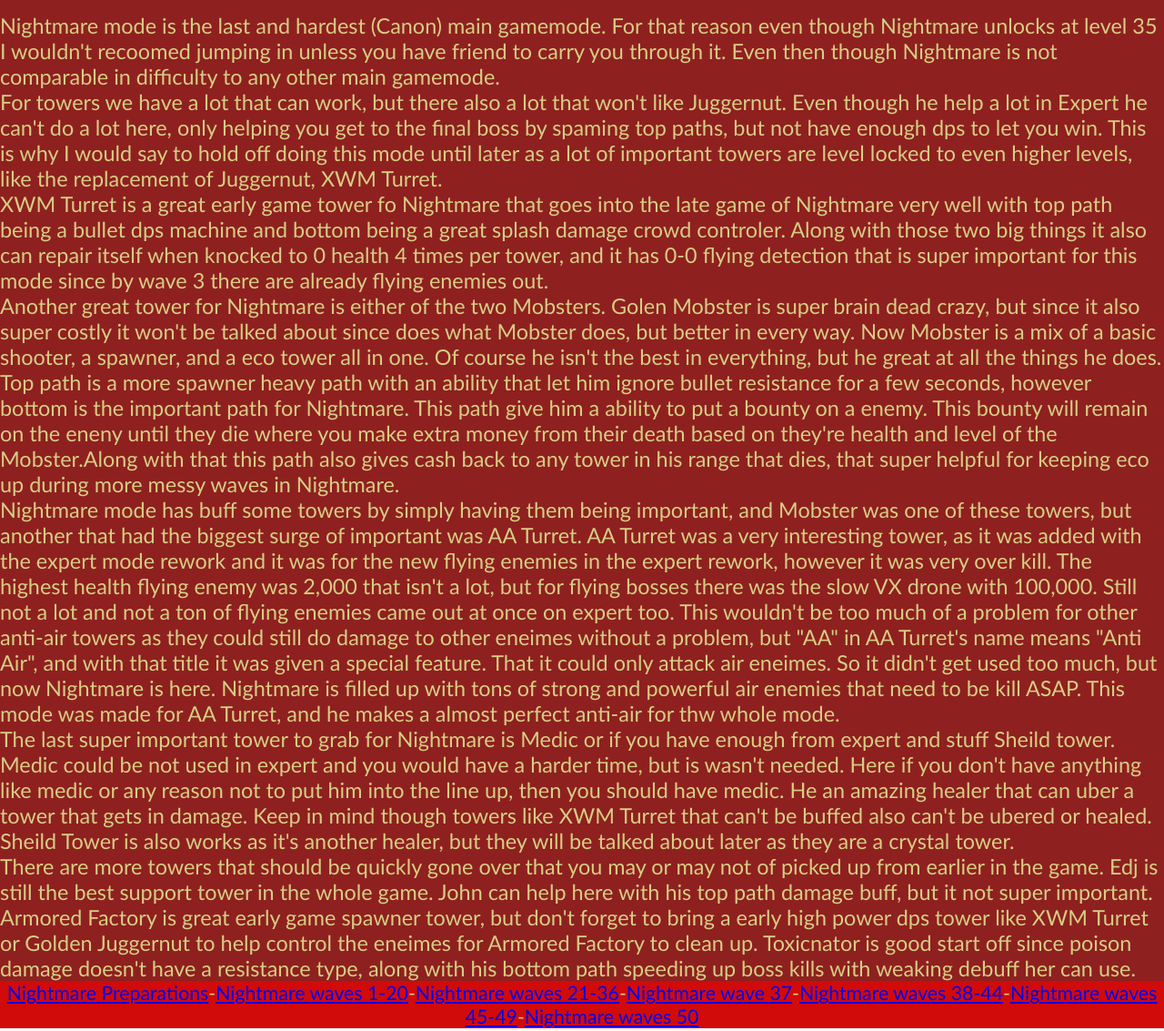
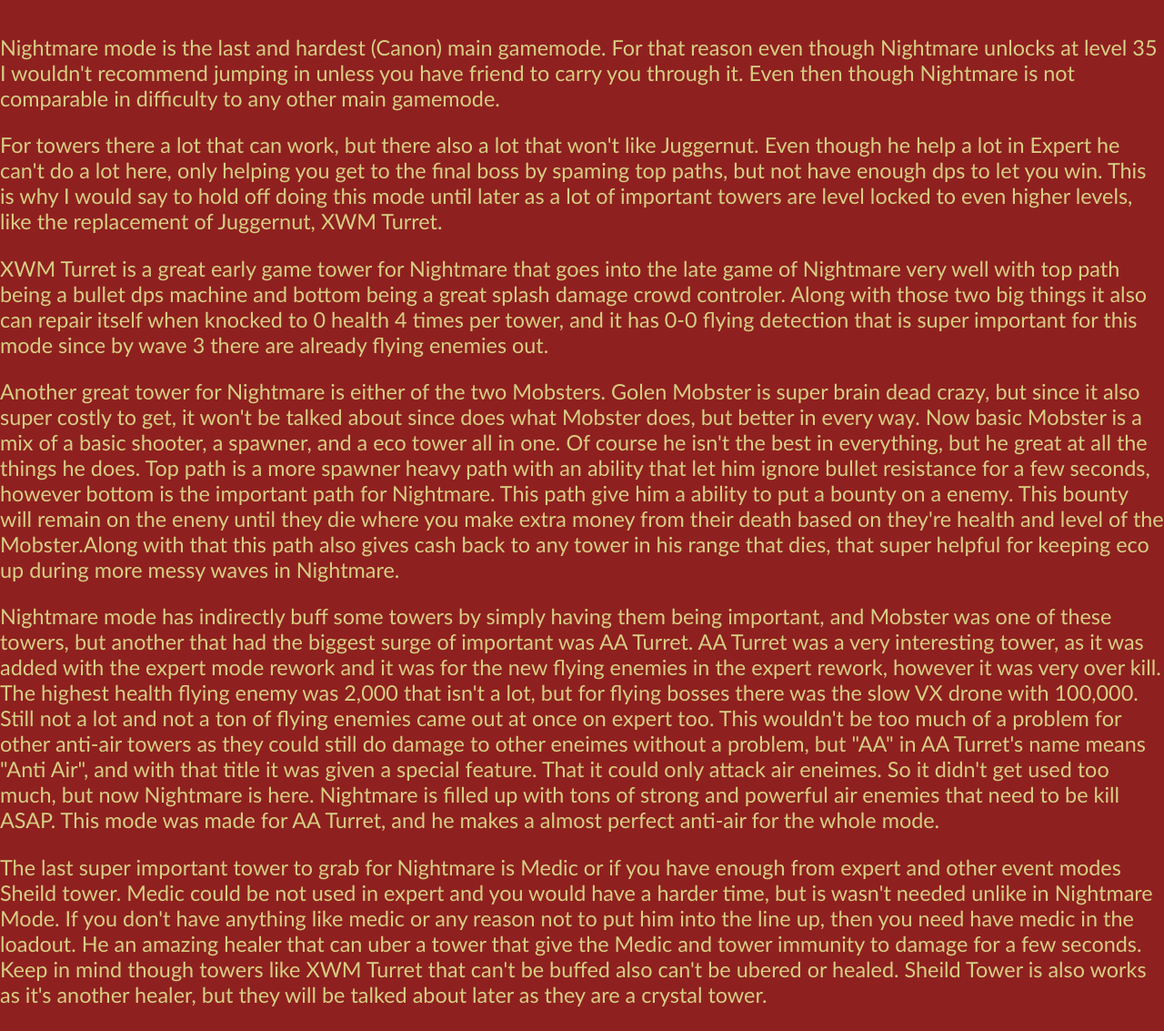
Before and after one commit to mjsantos1s-design/Nightmare, a plain HTML site: page html/PreNight.html in a window 1280 px wide. Shown: the part 60-1193 px from the top of the page at 91% size. Drawn offline with Linux system fonts and the light colour scheme.

Commit message:
spelling these prep

```diff
--- a/css/nightPre.css
+++ b/css/nightPre.css
@@ -9,3 +9,7 @@ header {
     background-repeat: no-repeat;
     background-size: fill;
 }
+
+article p {
+    padding-top: 1em;
+}
--- a/html/PreNight.html
+++ b/html/PreNight.html
@@ -10,13 +10,13 @@
 <body>
     <header><h1><a href="../index.html"><img src="../png/favicon.ico" alt=""></a>Nightmare Rundown And Walkthrough</h1></header>
     <article>
-    <p>Nightmare mode is the last and hardest (Canon) main gamemode. For that reason even though Nightmare unlocks at level 35 I wouldn't recoomed jumping in unless you have friend to carry you through it. Even then though Nightmare is not comparable in difficulty to any other main gamemode.</p>
-    <p>For towers we have a lot that can work, but there also a lot that won't like Juggernut. Even though he help a lot in Expert he can't do a lot here, only helping you get to the final boss by spaming top paths, but not have enough dps to let you win. This is why I would say to hold off doing this mode until later as a lot of important towers are level locked to even higher levels, like the replacement of Juggernut, XWM Turret.</p>
-    <p>XWM Turret is a great early game tower fo Nightmare that goes into the late game of Nightmare very well with top path being a bullet dps machine and bottom being a great splash damage crowd controler. Along with those two big things it also can repair itself when knocked to 0 health 4 times per tower, and it has 0-0 flying detection that is super important for this mode since by wave 3 there are already flying enemies out.</p>
-    <p>Another great tower for Nightmare is either of the two Mobsters. Golen Mobster is super brain dead crazy, but since it also super costly it won't be talked about since does what Mobster does, but better in every way. Now Mobster is a mix of a basic shooter, a spawner, and a eco tower all in one. Of course he isn't the best in everything, but he great at all the things he does. Top path is a more spawner heavy path with an ability that let him ignore bullet resistance for a few seconds, however bottom is the important path for Nightmare. This path give him a ability to put a bounty on a enemy. This bounty will remain on the eneny until they die where you make extra money from their death based on they're health and level of the Mobster.Along with that this path also gives cash back to any tower in his range that dies, that super helpful for keeping eco up during more messy waves in Nightmare.</p>
-    <p>Nightmare mode has buff some towers by simply having them being important, and Mobster was one of these towers, but another that had the biggest surge of important was AA Turret. AA Turret was a very interesting tower, as it was added with the expert mode rework and it was for the new flying enemies in the expert rework, however it was very over kill. The highest health flying enemy was 2,000 that isn't a lot, but for flying bosses there was the slow VX drone with 100,000. Still not a lot and not a ton of flying enemies came out at once on expert too. This wouldn't be too much of a problem for other anti-air towers as they could still do damage to other eneimes without a problem, but "AA" in AA Turret's name means "Anti Air", and with that title it was given a special feature. That it could only attack air eneimes. So it didn't get used too much, but now Nightmare is here. Nightmare is filled up with tons of strong and powerful air enemies that need to be kill ASAP. This mode was made for AA Turret, and he makes a almost perfect anti-air for thw whole mode.</p>
-    <p>The last super important tower to grab for Nightmare is Medic or if you have enough from expert and stuff Sheild tower. Medic could be not used in expert and you would have a harder time, but is wasn't needed. Here if you don't have anything like medic or any reason not to put him into the line up, then you should have medic. He an amazing healer that can uber a tower that gets in damage. Keep in mind though towers like XWM Turret that can't be buffed also can't be ubered or healed. Sheild Tower is also works as it's another healer, but they will be talked about later as they are a crystal tower.</p>
-    <p>There are more towers that should be quickly gone over that you may or may not of picked up from earlier in the game. Edj is still the best support tower in the whole game. John can help here with his top path damage buff, but it not super important. Armored Factory is great early game spawner tower, but don't forget to bring a early high power dps tower like XWM Turret or Golden Juggernut to help control the eneimes for Armored Factory to clean up. Toxicnator is good start off since poison damage doesn't have a resistance type, along with his bottom path speeding up boss kills with weaking debuff her can use. </p>
+    <p>Nightmare mode is the last and hardest (Canon) main gamemode. For that reason even though Nightmare unlocks at level 35 I wouldn't recommend jumping in unless you have friend to carry you through it. Even then though Nightmare is not comparable in difficulty to any other main gamemode.</p>
+    <p>For towers there a lot that can work, but there also a lot that won't like Juggernut. Even though he help a lot in Expert he can't do a lot here, only helping you get to the final boss by spaming top paths, but not have enough dps to let you win. This is why I would say to hold off doing this mode until later as a lot of important towers are level locked to even higher levels, like the replacement of Juggernut, XWM Turret.</p>
+    <p>XWM Turret is a great early game tower for Nightmare that goes into the late game of Nightmare very well with top path being a bullet dps machine and bottom being a great splash damage crowd controler. Along with those two big things it also can repair itself when knocked to 0 health 4 times per tower, and it has 0-0 flying detection that is super important for this mode since by wave 3 there are already flying enemies out.</p>
+    <p>Another great tower for Nightmare is either of the two Mobsters. Golen Mobster is super brain dead crazy, but since it also super costly to get, it won't be talked about since does what Mobster does, but better in every way. Now basic Mobster is a mix of a basic shooter, a spawner, and a eco tower all in one. Of course he isn't the best in everything, but he great at all the things he does. Top path is a more spawner heavy path with an ability that let him ignore bullet resistance for a few seconds, however bottom is the important path for Nightmare. This path give him a ability to put a bounty on a enemy. This bounty will remain on the eneny until they die where you make extra money from their death based on they're health and level of the Mobster.Along with that this path also gives cash back to any tower in his range that dies, that super helpful for keeping eco up during more messy waves in Nightmare.</p>
+    <p>Nightmare mode has indirectly buff some towers by simply having them being important, and Mobster was one of these towers, but another that had the biggest surge of important was AA Turret. AA Turret was a very interesting tower, as it was added with the expert mode rework and it was for the new flying enemies in the expert rework, however it was very over kill. The highest health flying enemy was 2,000 that isn't a lot, but for flying bosses there was the slow VX drone with 100,000. Still not a lot and not a ton of flying enemies came out at once on expert too. This wouldn't be too much of a problem for other anti-air towers as they could still do damage to other eneimes without a problem, but "AA" in AA Turret's name means "Anti Air", and with that title it was given a special feature. That it could only attack air eneimes. So it didn't get used too much, but now Nightmare is here. Nightmare is filled up with tons of strong and powerful air enemies that need to be kill ASAP. This mode was made for AA Turret, and he makes a almost perfect anti-air for the whole mode.</p>
+    <p>The last super important tower to grab for Nightmare is Medic or if you have enough from expert and other event modes Sheild tower. Medic could be not used in expert and you would have a harder time, but is wasn't needed unlike in Nightmare Mode. If you don't have anything like medic or any reason not to put him into the line up, then you need have medic in the loadout. He an amazing healer that can uber a tower that give the Medic and tower immunity to damage for a few seconds. Keep in mind though towers like XWM Turret that can't be buffed also can't be ubered or healed. Sheild Tower is also works as it's another healer, but they will be talked about later as they are a crystal tower.</p>
+    <p>There are more towers that should be quickly gone over that you may or may not of picked up from earlier in the game. Edj is still the best support tower in the whole game. John can help here with his top path damage buff, but it not super important. Armored Factory is great early game spawner tower, but don't forget to bring a early high power dps tower like XWM Turret or Golden Juggernut to help control the eneimes for Armored Factory to clean up. Toxicnator is good start off since poison damage doesn't have a resistance type, along with his bottom path speeding up boss kills with the weaking debuff they can use. </p>
     </article>
     <footer><a href="../html/PreNight.html">Nightmare Preparations</a>-<a href="../html/1-20Night.html">Nightmare waves 1-20</a>-<a href="../html/21-36Night.html">Nightmare waves 21-36</a>-<a href="../html/WAVE37.html">Nightmare wave 37</a>-<a href="../html/38-44Night.html">Nightmare waves 38-44</a>-<a href="../html/45-49Night.html">Nightmare waves 45-49</a>-<a href="../html/FinalEradcationNight.html">Nightmare waves 50</a></footer>
 </body>
```
